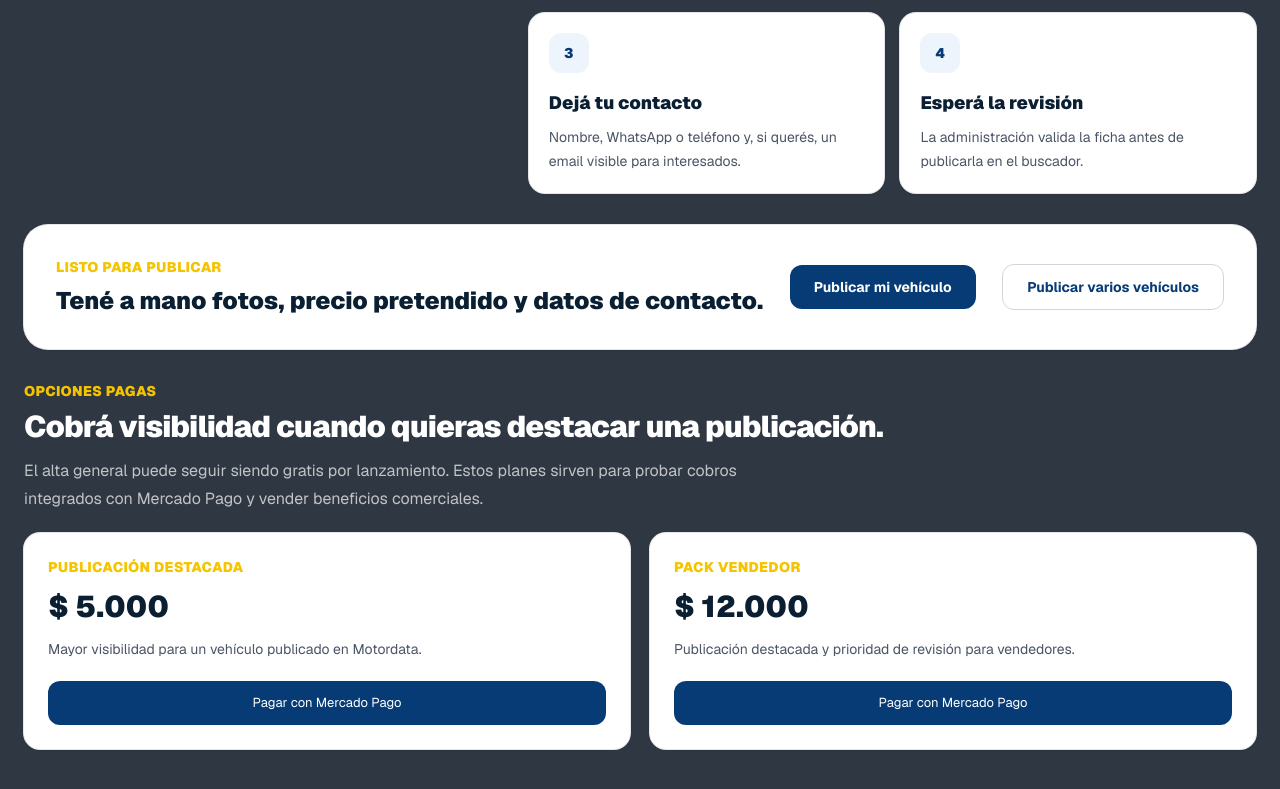
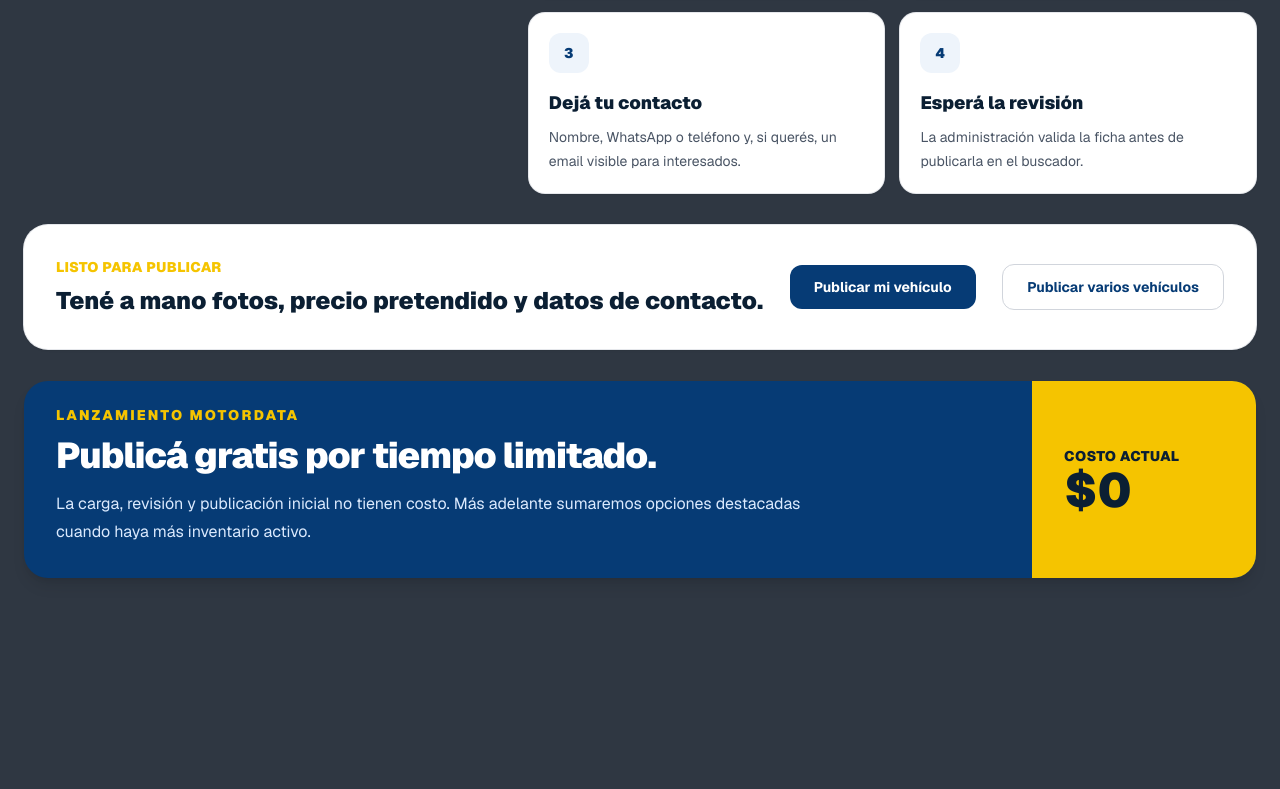
Before and after one commit to Bernmak/motordata, a Next.js app: page /vender in a window 1280 px wide. Shown: the part 842-1631 px from the top of the page. After the commit the page ends 1460 px from the top, so only its background shows below. Built offline with nearby package versions, Linux system fonts and the light colour scheme.

Commit message:
Replace paid publishing blocks with free launch messaging

```diff
--- a/app/publicar/page.tsx
+++ b/app/publicar/page.tsx
@@ -2,7 +2,6 @@
 
 import Link from "next/link";
 import { useMemo, useState } from "react";
-import PaymentCheckoutButton from "@/components/PaymentCheckoutButton";
 import {
   combustiblesArgentina,
   coloresAutomotor,
@@ -418,18 +417,30 @@ window.scrollTo({ top: 0, behavior: "smooth" });
                 </p>
               )}
             </div>
-            <div className="mt-5 rounded-xl bg-white/70 p-4 ring-1 ring-emerald-200">
-              <p className="text-sm font-semibold text-[#0f5132]">
-                ¿Querés destacarlo cuando se apruebe?
-              </p>
-              <p className="mt-1 text-sm leading-6 text-[#0f5132]">
-                Podés iniciar el pago de publicación destacada con Mercado Pago.
-              </p>
-              <PaymentCheckoutButton
-                planId="publication_featured"
-                label="Pagar destacado"
-                className="mt-3 rounded-xl bg-[#063b75] px-5 py-3 text-sm font-medium text-white transition hover:bg-[#052f5f] disabled:cursor-not-allowed disabled:bg-gray-400"
-              />
+            <div className="mt-5 overflow-hidden rounded-2xl bg-[#063b75] text-white shadow-lg ring-1 ring-emerald-200">
+              <div className="grid gap-0 sm:grid-cols-[1fr_auto]">
+                <div className="p-5">
+                  <p className="text-xs font-black uppercase tracking-[0.18em] text-[#f5c400]">
+                    Lanzamiento Motordata
+                  </p>
+                  <h3 className="mt-2 text-2xl font-black leading-tight">
+                    Publicación gratis por tiempo limitado
+                  </h3>
+                  <p className="mt-3 max-w-2xl text-sm leading-6 text-blue-100">
+                    Tu anuncio entra a revisión sin costo. Cuando esté aprobado,
+                    va a poder aparecer en el buscador público y vas a recibir el
+                    enlace para editarlo o borrarlo.
+                  </p>
+                </div>
+                <div className="flex items-center justify-center bg-[#f5c400] px-6 py-5 text-center text-[#0b1f33]">
+                  <div>
+                    <p className="text-4xl font-black">$0</p>
+                    <p className="mt-1 text-xs font-black uppercase tracking-wide">
+                      Ahora
+                    </p>
+                  </div>
+                </div>
+              </div>
             </div>
           </div>
         )}
@@ -440,33 +451,47 @@ window.scrollTo({ top: 0, behavior: "smooth" });
           </div>
         )}
 
-        <div className="mb-6 grid gap-5 lg:grid-cols-[1fr_360px]">
+        <div className="mb-6 grid gap-5 lg:grid-cols-[minmax(0,1fr)_minmax(420px,520px)] lg:items-stretch">
           <div>
            <p className="text-sm font-medium uppercase tracking-wide text-[#f5c400]">
               Venta particular
             </p>
-            <h2 className="mt-2 text-4xl font-semibold tracking-tight text-white">
+            <h2 className="mt-2 max-w-3xl text-4xl font-semibold tracking-tight text-white">
               Cargá los datos y fotos del auto.
             </h2>
             <p className="mt-3 w-fit rounded-full bg-[#f5c400] px-4 py-2 text-sm font-medium text-[#0b1f33]">
               Publicación gratis por lanzamiento
             </p>
-            <p className="mt-3 max-w-3xl text-base leading-7 text-white/75">
-              La publicación no aparece automáticamente en el buscador: primero
-              pasa por revisión interna para validar datos, imágenes y calidad
-              de la ficha.
+            <p className="mt-3 max-w-2xl text-base leading-7 text-white/75">
+              Tu anuncio pasa por revisión antes de aparecer en el buscador.
             </p>
           </div>
 
-          <div className="rounded-2xl bg-[#063b75] p-5 text-white">
-            <p className="text-sm font-medium uppercase tracking-wide text-[#f5c400]">
-              Proceso de publicación gratis
-            </p>
-            <p className="mt-3 text-sm leading-6 text-blue-100">
-              El anuncio se publicara después de la revisión interna para
-              validar información, imágenes y calidad de la ficha.
-            </p>
-          </div>
+          <section
+            id="gratis-lanzamiento"
+            className="overflow-hidden rounded-2xl bg-[#063b75] text-white shadow-lg"
+          >
+            <div className="grid h-full sm:grid-cols-[1fr_auto]">
+              <div className="flex flex-col justify-center p-5 pt-3">
+                <p className="text-sm font-black uppercase tracking-[0.16em] text-[#f5c400]">
+                  Lanzamiento Motordata
+                </p>
+                <h3 className="mt-2 text-[1.7rem] font-black leading-[1.05]">
+                  Publicá gratis por tiempo limitado
+                </h3>
+                <p className="mt-2 text-base leading-6 text-blue-100">
+                  La carga, revisión y publicación inicial no tienen costo.
+                  Más adelante sumaremos opciones destacadas.
+                </p>
+              </div>
+              <div className="flex flex-col justify-center bg-[#f5c400] px-6 py-4 text-[#0b1f33]">
+                <span className="text-sm font-black uppercase tracking-wide">
+                  Costo actual
+                </span>
+                <span className="text-[2.7rem] font-black leading-none">$0</span>
+              </div>
+            </div>
+          </section>
         </div>
 
         <form onSubmit={handleSubmit} noValidate className="grid grid-cols-12 gap-5">
@@ -766,6 +791,7 @@ window.scrollTo({ top: 0, behavior: "smooth" });
                 el buscador público.
               </p>
             </section>
+
           </aside>
 
           <div className="col-span-12 flex flex-col gap-3 sm:flex-row sm:justify-end">
--- a/app/vender/page.tsx
+++ b/app/vender/page.tsx
@@ -1,8 +1,6 @@
 import Image from "next/image";
 import Link from "next/link";
 import type { Metadata } from "next";
-import PaymentCheckoutButton from "@/components/PaymentCheckoutButton";
-import { publicPaymentPlans } from "@/data/paymentPlans";
 
 export const metadata: Metadata = {
   title: "Vendé tu vehículo | Motordata",
@@ -165,43 +163,27 @@ export default function VenderPage() {
           </div>
         </div>
 
-        <section className="mt-8">
-          <div className="mb-5">
-            <p className="text-sm font-black uppercase tracking-wide text-[#f5c400]">
-              Opciones pagas
-            </p>
-            <h2 className="mt-2 text-3xl font-black tracking-tight text-white">
-              Cobrá visibilidad cuando quieras destacar una publicación.
-            </h2>
-            <p className="mt-3 max-w-3xl text-base leading-7 text-white/70">
-              El alta general puede seguir siendo gratis por lanzamiento. Estos
-              planes sirven para probar cobros integrados con Mercado Pago y
-              vender beneficios comerciales.
-            </p>
-          </div>
-
-          <div className="grid gap-5 md:grid-cols-2">
-            {publicPaymentPlans.map((plan) => (
-              <article
-                key={plan.id}
-                className="rounded-2xl bg-white p-6 shadow-sm ring-1 ring-gray-200"
-              >
-                <p className="text-sm font-black uppercase tracking-wide text-[#f5c400]">
-                  {plan.title}
-                </p>
-                <p className="mt-3 text-3xl font-black text-[#0b1f33]">
-                  $ {plan.price.toLocaleString("es-AR")}
-                </p>
-                <p className="mt-3 text-sm leading-6 text-gray-600">
-                  {plan.description}
-                </p>
-                <PaymentCheckoutButton
-                  planId={plan.id}
-                  label="Pagar con Mercado Pago"
-                  className="mt-5 w-full rounded-xl bg-[#063b75] px-5 py-3 text-sm font-bold text-white transition hover:bg-[#052f5f] disabled:cursor-not-allowed disabled:bg-gray-400"
-                />
-              </article>
-            ))}
+        <section className="mt-8 overflow-hidden rounded-3xl bg-[#063b75] text-white shadow-lg">
+          <div className="grid md:grid-cols-[1fr_auto]">
+            <div className="flex flex-col justify-center p-6 md:p-8 md:pt-6">
+              <p className="text-sm font-black uppercase tracking-[0.16em] text-[#f5c400]">
+                Lanzamiento Motordata
+              </p>
+              <h2 className="mt-2 max-w-3xl text-3xl font-black leading-tight tracking-tight md:text-4xl">
+                Publicá gratis por tiempo limitado.
+              </h2>
+              <p className="mt-3 max-w-3xl text-base leading-7 text-blue-100">
+                La carga, revisión y publicación inicial no tienen costo. Más
+                adelante sumaremos opciones destacadas cuando haya más inventario
+                activo.
+              </p>
+            </div>
+            <div className="flex flex-col justify-center bg-[#f5c400] px-8 py-6 text-[#0b1f33] md:min-w-56">
+              <span className="text-sm font-black uppercase tracking-wide">
+                Costo actual
+              </span>
+              <span className="text-5xl font-black leading-none">$0</span>
+            </div>
           </div>
         </section>
       </section>
```
